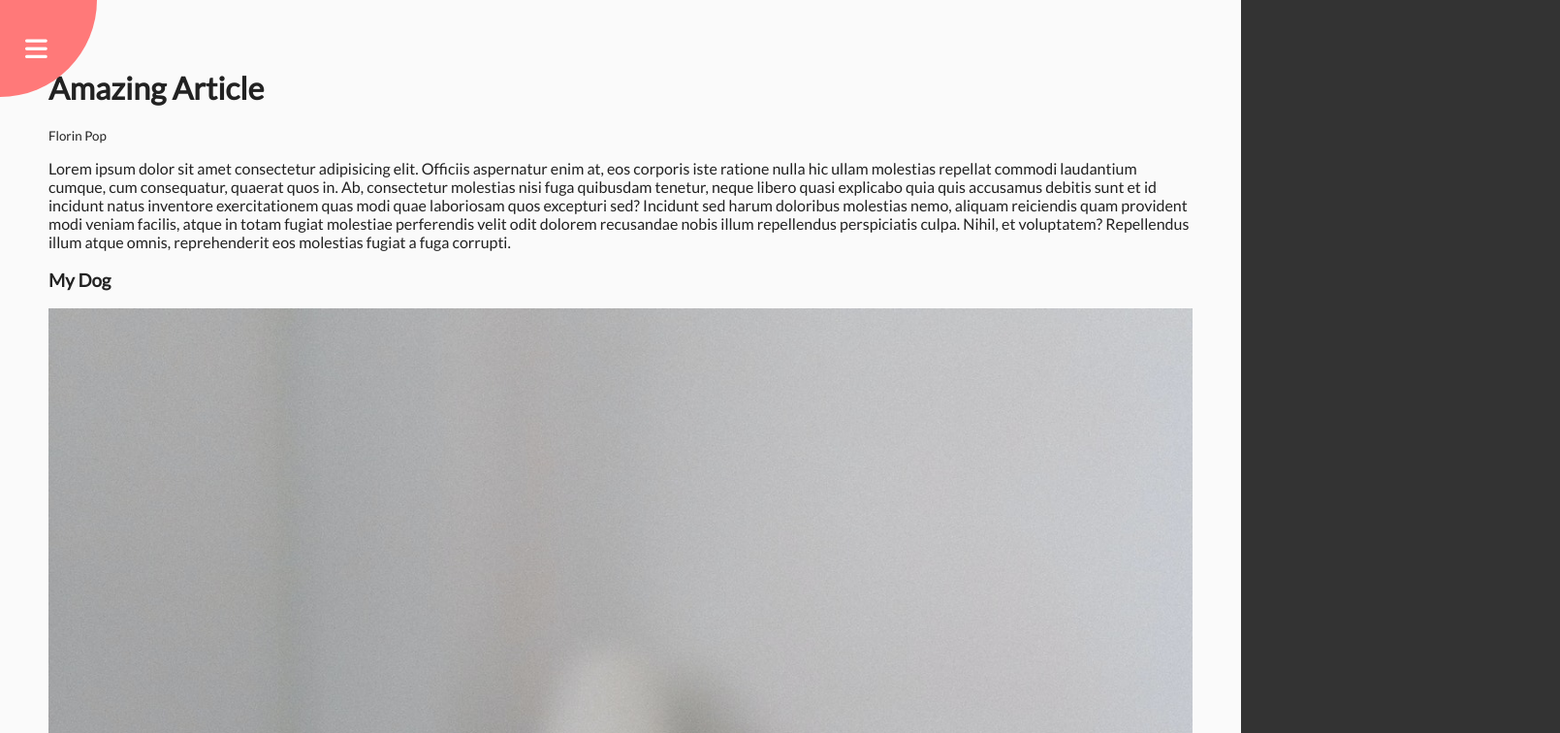
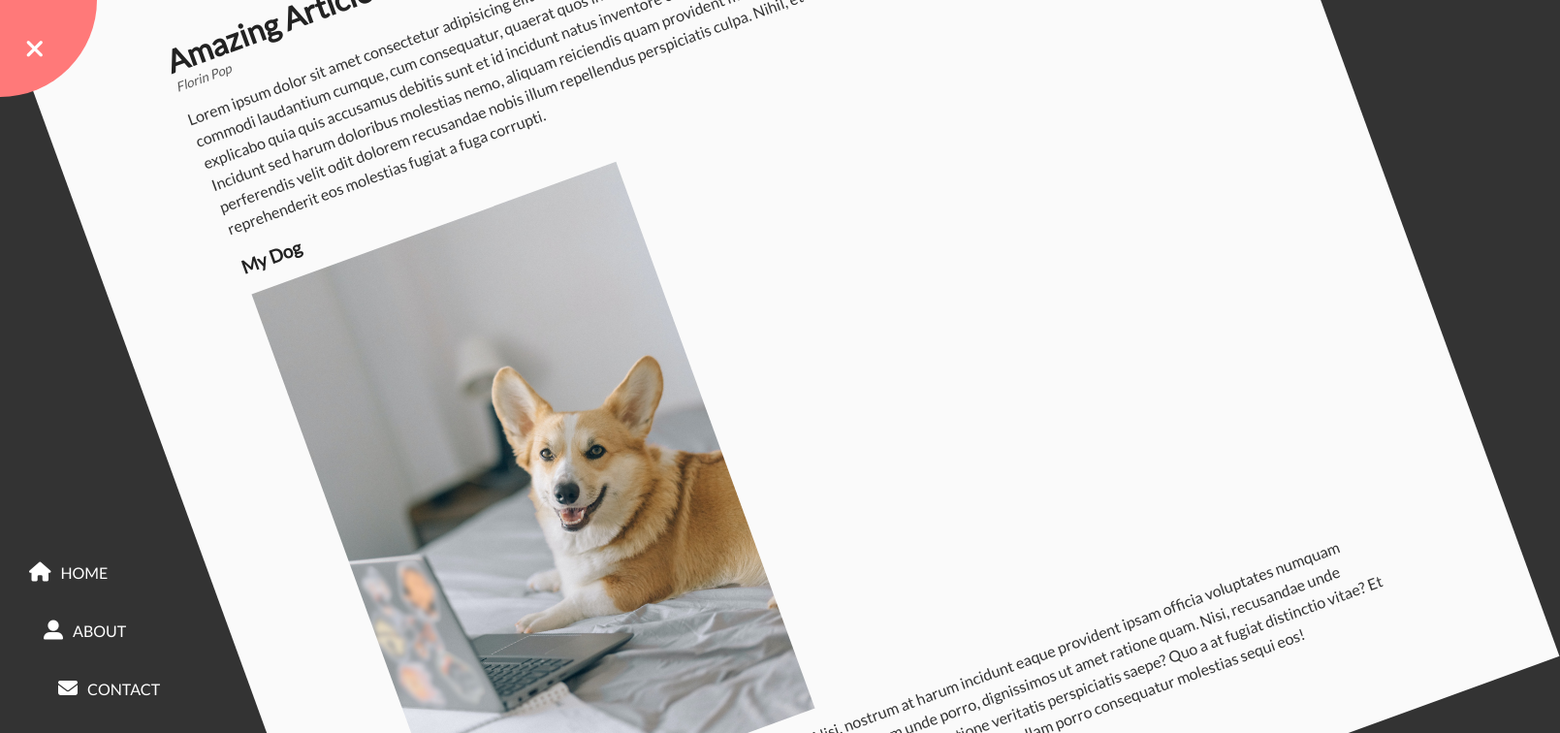
Before and after one commit to nottundeednut/rotating-nav-bar, a plain HTML site: page index.html in a window 1280 px wide. Both pictures are taken after a click on the button 37 px from the left and 50 px from the top of the page. Shown: the top 756 px of the page at 97% size, 1609 px wide, since content can reach past the window. Drawn offline with Linux system fonts and the light colour scheme.

Commit message:
nav bar animation

```diff
--- a/script.js
+++ b/script.js
@@ -0,0 +1,7 @@
+const containerEl = document.querySelector(".container")
+const open = document.getElementById("open")
+const close = document.getElementById("close")
+
+open.addEventListener("click", ()=> containerEl.classList.add("show-nav"))
+
+close.addEventListener("click", ()=> containerEl.classList.remove("show-nav"))
--- a/style.css
+++ b/style.css
@@ -40,6 +40,10 @@ body {
     transition: transform 0.5s linear;
 }
 
+.container.show-nav .circle {
+    transform: rotate(-70deg);
+}
+
 .circle button {
     cursor: pointer;
     position: absolute;
@@ -66,6 +70,66 @@ body {
     transform-origin: top left;
 }
 
+.container.show-nav + nav li {
+    transform: translateX(0);
+    transition-delay: 0.3s;
+}
+
+nav {
+    position: fixed;
+    bottom: 40px;
+    left: 0;
+    z-index: 100;
+}
+
+nav ul {
+    list-style-type: none;
+    padding-left: 30px;
+}
+
+nav ul li {
+    text-transform: uppercase;
+    color: #ffffff;
+    margin: 40px 0;
+    transform: translateX(-100%);
+    transition: transform 0.4s ease-in;
+}
+
+nav ul li i {
+    font-size: 20px;
+    margin-right: 10px;
+}
+
+nav ul li + li {
+    margin-left: 15px;
+    transform: translateX(-150%);
+}
+
+nav ul li + li + li{
+    margin-left: 30px;
+    transform: translateX(-200%);
+}
+
 img {
     max-width: 100%;
+    height: 600px;
 }
+
+.content {
+    max-width: 1000px;
+    margin: 50px auto;
+}
+
+.content h1 {
+    margin: 0;
+}
+
+.content small {
+    color: #555;
+    font-style: italic;
+}
+
+.content p {
+    color: #333;
+    line-height: 1.5;
+}
```
